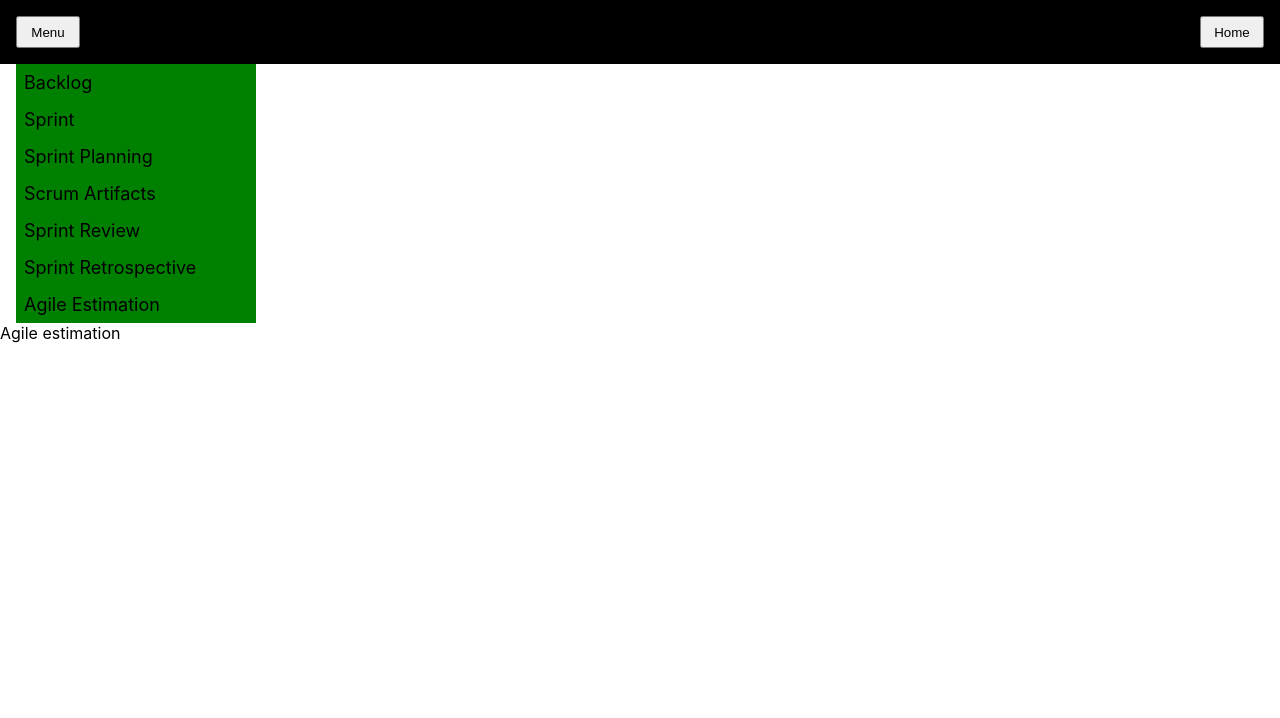
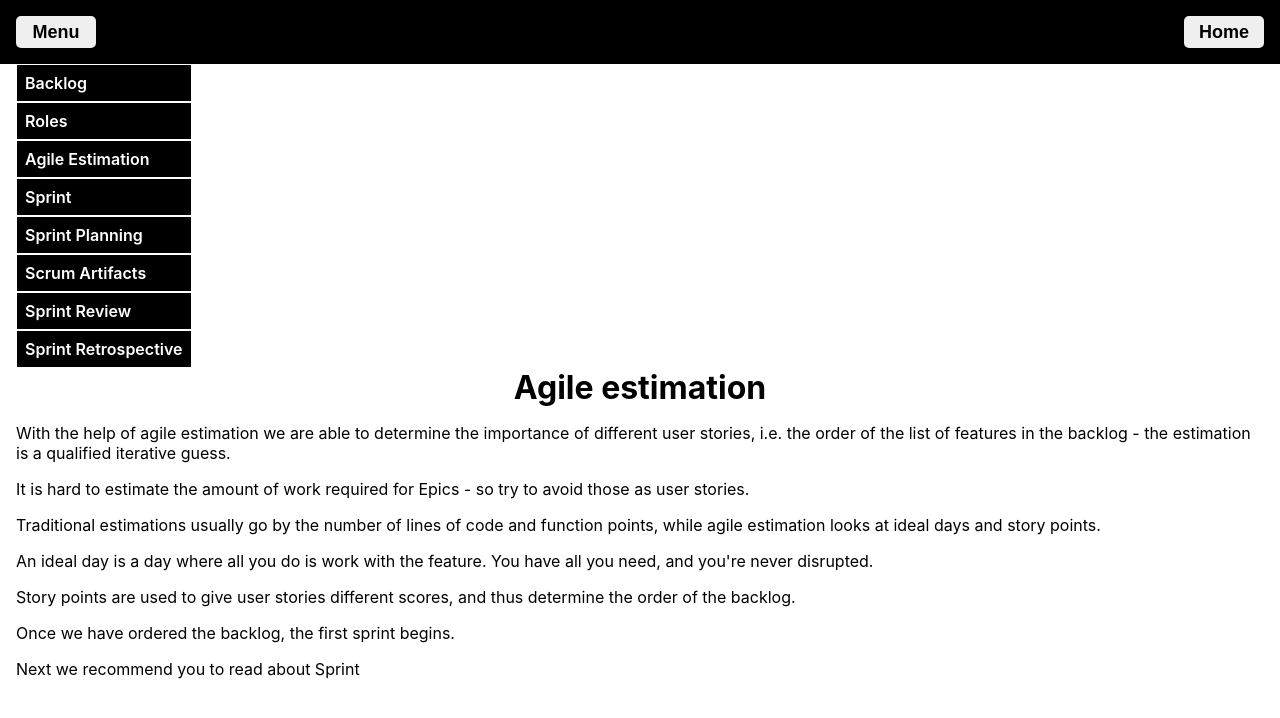
Before and after one commit to KiwiSM/Scrum-explained, a React (Create React App) app: page /agile-estimation in a window 1280 px wide. Both pictures are taken after a click on the button "Menu". Shown: the top 718 px of the page. Built offline with nearby package versions, Linux system fonts and the light colour scheme.

Commit message:
#8 Scrum explained

```diff
--- a/src/App.css
+++ b/src/App.css
@@ -2,6 +2,11 @@
     box-sizing: border-box;
     margin: 0;
     padding: 0;
+}
+
+img {
+    width: 100%;
+    height: 100%;
 }
 
 nav {
@@ -11,9 +16,13 @@ nav {
 }
 
 button {
-    width: 4rem;
+    font-size: 18px;
+    font-weight: 900;
+    width: 5rem;
     height: 2rem;
     margin: 1rem;
+    border: none;
+    border-radius: 5px;
 }
 
 ul {
@@ -23,10 +32,20 @@ ul {
 }
 
 ul a {
-    font-size: 18px;
+    color: white;
+    font-weight: 600;
+    text-decoration: none;
+    background-color: black;
+    padding: 0.5rem;
+    width: 11rem;
+    border: 1px solid white;
+}
+
+h1 {
+    text-align: center;
     color: black;
-    text-decoration: none;
-    background-color: green;
-    padding: 0.5rem;
-    width: 15rem;
 }
+
+p {
+    margin: 1rem;
+}
--- a/src/App.js
+++ b/src/App.js
@@ -3,10 +3,11 @@ import { BrowserRouter as Router, Routes, Route, Link } from "react-router-dom";
 import Start from './Pages/Start';
 import AgileEstimation from "./Pages/AgileEstimation";
 import Backlog from "./Pages/Backlog";
+import Roles from "./Pages/Roles";
 import ScrumArtifacts from "./Pages/ScrumArtifacts";
 import Sprint from "./Pages/Sprint";
 import SprintPlanning from "./Pages/SprintPlanning";
-import SprintRetrospective from "./Pages/SprintRetrospective";
+import SprintRetrospective from "./Pages/SprintRetrospect";
 import SprintReview from "./Pages/SprintReview";
 import { useState } from 'react';
 
@@ -22,20 +23,21 @@ export default function App() {
       <main>
         <div>
           <nav>
-            <button onClick={toggleMenu}>Menu</button>
-            <Link to="/"><button>Home</button></Link>
+          <button onClick={toggleMenu}>Menu</button>
+          <Link to="/"><button>Home</button></Link>
           </nav>
           {
             menu ?
             (
               <ul>
                 <Link to="/backlog">Backlog</Link>
+                <Link to="/roles">Roles</Link>
+                <Link to="/agile-estimation">Agile Estimation</Link>
                 <Link to="/sprint">Sprint</Link>
                 <Link to="/sprint-planning">Sprint Planning</Link>
                 <Link to="/scrum-artifacts">Scrum Artifacts</Link>
                 <Link to="/sprint-review">Sprint Review</Link>
                 <Link to="/sprint-retrospective">Sprint Retrospective</Link>
-                <Link to="/agile-estimation">Agile Estimation</Link>
             </ul>
             ) : null
           }
@@ -43,6 +45,7 @@ export default function App() {
         <Routes>
           <Route path="/" element={<Start />} />
           <Route path="/backlog" element={<Backlog />} />
+          <Route path="/roles" element={<Roles />} />
           <Route path="/sprint" element={<Sprint />} />
           <Route path="sprint-planning" element={<SprintPlanning />} />
           <Route path="scrum-artifacts" element={<ScrumArtifacts />} />
--- a/src/Pages/AgileEstimation.jsx
+++ b/src/Pages/AgileEstimation.jsx
@@ -1,7 +1,14 @@
 export default function AgileEstimation () {
     return (
         <main>
-            <p>Agile estimation</p>
+            <h1>Agile estimation</h1>
+            <p>With the help of agile estimation we are able to determine the importance of different user stories, i.e. the order of the list of features in the backlog - the estimation is a qualified iterative guess.</p>
+            <p>It is hard to estimate the amount of work required for Epics - so try to avoid those as user stories.</p>
+            <p>Traditional estimations usually go by the number of lines of code and function points, while agile estimation looks at ideal days and story points.</p>
+            <p>An ideal day is a day where all you do is work with the feature. You have all you need, and you're never disrupted.</p>
+            <p>Story points are used to give user stories different scores, and thus determine the order of the backlog.</p>
+            <p>Once we have ordered the backlog, the first sprint begins.</p>
+            <p>Next we recommend you to read about Sprint</p>
         </main>
     )
 }
--- a/src/Pages/Backlog.jsx
+++ b/src/Pages/Backlog.jsx
@@ -1,7 +1,13 @@
 export default function Backlog () {
     return (
         <main>
-            <p>Backlog</p>
+            <h1>The Backlog</h1>
+            <p>This is where it all starts.</p>
+            <p>The backlog is one of the scrum artifacts and contains a list of features to be developed, usually in the form of "user stories" - user stories are short descriptions of experiences and needs.</p>
+            <p>The features in the backlog have to be completed if the product is to be completed and maintained. It is managed by the product owner.</p>
+            <p>The scrum team estimates roughly how much work has to be put into each feature. The estimation is usually in the form of a scale from 1-3, where 3 is "very tough".</p>
+            <p>The features in the backlog are ranked depending on importance to the project. The project is the summary of all features.</p>
+            <p>Next we recommend you to read about the different roles.</p>
         </main>
     )
 }
--- a/src/Pages/Roles.jsx
+++ b/src/Pages/Roles.jsx
@@ -1,7 +1,13 @@
 export default function Roles () {
     return (
         <main>
-            <p>Roles</p>
+            <h1>Different Roles</h1>
+            <p>There are a couple of different roles to keep in mind of when working with scrum.</p>
+            <p>The most essential roles are those of the:</p>
+            <p>Product owner - represents and acts customer. The product owner decides "what" is desired and "why" it is desired.</p>
+            <p>Scrum master - a certified team leader of a scrum team. Keeps an eye on the process and ensures that everyone complies with it. You could describe the scrum master as a "process facilitator".</p>
+            <p>Scrum team - the team consists of 3-6 persons whose job it is to implement the features in the backlog and thus develop the product. In this team we find designers, developers and content creators. They decide "how" and "how quickly" work is delivered.</p>
+            <p>Next we recommend you to read about Agile Estimation.</p>
         </main>
     )
 }
--- a/src/Pages/ScrumArtifacts.jsx
+++ b/src/Pages/ScrumArtifacts.jsx
@@ -1,7 +1,12 @@
 export default function ScrumArtifacts () {
     return (
         <main>
-            <p>Scrum Artifacts</p>
+            <h1>Scrum Artifacts</h1>
+            <p>There are a couple of scrum artifacts, but we will only focus on three of the main ones - which are:</p>
+            <p>Product Backlog - the product backlog contains all the features (in the form of user stories) which the scrum team needs to implement to finish and maintain the product.</p>
+            <p>Sprint Backlog - the sprint backlog contains a selected amount of features from the product backlog which the scrum team work on during a specific sprint (an iteration).</p>
+            <p>Burn chart - the burn chart is a graphic which illustrates how fast the scrum team are completing the different features (user stories) during a sprint. This is used to keep track of the pace.</p>
+            <p>Next we recommend you to read about Sprint Review.</p>
         </main>
     )
 }
--- a/src/Pages/Sprint.jsx
+++ b/src/Pages/Sprint.jsx
@@ -1,7 +1,10 @@
 export default function Sprint () {
     return (
         <main>
-            <p>Sprint</p>
+            <h1>Sprint</h1>
+            <p>A sprint contains a couple of the other different concepts which we explain in more detail on their respective pages, but briefly put a sprint contains sprint planning, a sprint backlog, the sprint, a sprint review and a sprint retrospect.</p>
+            <p>Once all these sub sections are done we have completed a sprint, and may start our next sprint - and thus we iterate from sprint to sprint until we have a finished product</p>
+            <p>We recommend you to read about Sprint Planning next</p>
         </main>
     )
 }
--- a/src/Pages/SprintPlanning.jsx
+++ b/src/Pages/SprintPlanning.jsx
@@ -1,7 +1,11 @@
 export default function SprintPlanning () {
     return (
         <main>
-            <p>Sprint Planning</p>
+            <h1>Sprint Planning</h1>
+            <p>The sprint planning is a meeting where the scrum team estimates the work time required to complete each user story, and:</p>
+            <p>decides for how long the sprint will continue - usually 1-3 weeks -, and:</p>
+            <p>the scrum master and team decides what to include on the sprint backlog and thus determine what they will be working on for the remainder of the sprint.</p>
+            <p>Next we recommend you to read about Sprint Artifacts</p>
         </main>
     )
 }
--- /dev/null
+++ b/src/Pages/SprintRetrospect.jsx
@@ -0,0 +1,13 @@
+export default function SprintRetrospect () {
+    return (
+        <main>
+            <h1>Sprint Retrospect</h1>
+            <p>At the end of each sprint we have a final meeting, the sprint restropect, where the scrum team and everyone involved discuss what has worked well and what has worked less well.</p>
+            <p>The meeting is usually very short, approximately 15-30 minutes, and everyone takes turn in answer three questions:</p>
+            <p> - What do I want to start doing?</p>
+            <p> - What will I stop doing?</p>
+            <p> - What will I continue to do?</p>
+            <p>These three questions helps the people involved to identify good and bad practices, and do more of the former and less of the latter.</p>
+        </main>
+    )
+}
--- a/src/Pages/SprintRetrospective.jsx
+++ /dev/null
@@ -1,7 +0,0 @@
-export default function SprintRetrospective () {
-    return (
-        <main>
-            <p>Sprint Retrospective</p>
-        </main>
-    )
-}
--- a/src/Pages/SprintReview.jsx
+++ b/src/Pages/SprintReview.jsx
@@ -1,7 +1,9 @@
 export default function SprintReview () {
     return (
         <main>
-            <p>Sprint Review</p>
+            <h1>Sprint Review</h1>
+            <p>At the end of each sprint we have a sprint review. It is an informal meeting where the scrum team reflects on what they have achieved and demonstrate the new features.</p>
+            <p>Next we recommend you to read about Sprint Retrospect</p>
         </main>
     )
 }
--- a/src/Pages/Start.jsx
+++ b/src/Pages/Start.jsx
@@ -1,7 +1,10 @@
 export default function Start () {
     return (
-        <main>
-            <p>Vad händer jao?</p>
+        <main >
+            <h1>Scrum explained</h1>
+            <p>Scrum is an agile development process where developers together with stakeholders develop products through iterations, called sprints.</p>
+            <p>The Scrum process contains some different concepts which you should familiarize yourself with. In the menu you find links to different pages where we describe the most essential concepts of Scrum in detail.</p>
+            <p>The so called "Backlog" is where it all starts, and where we recommend you to head next.</p>
         </main>
     )
 }
```
